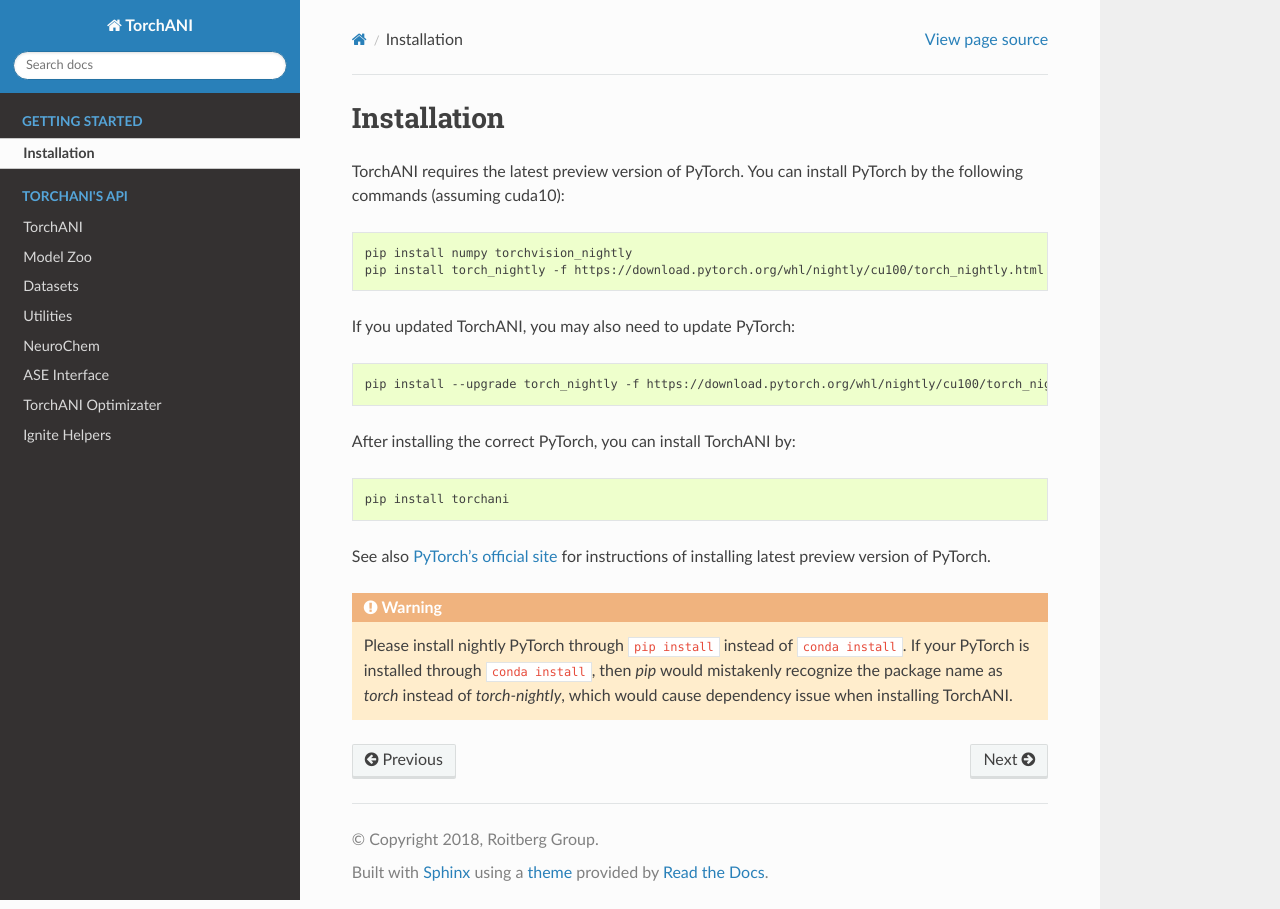
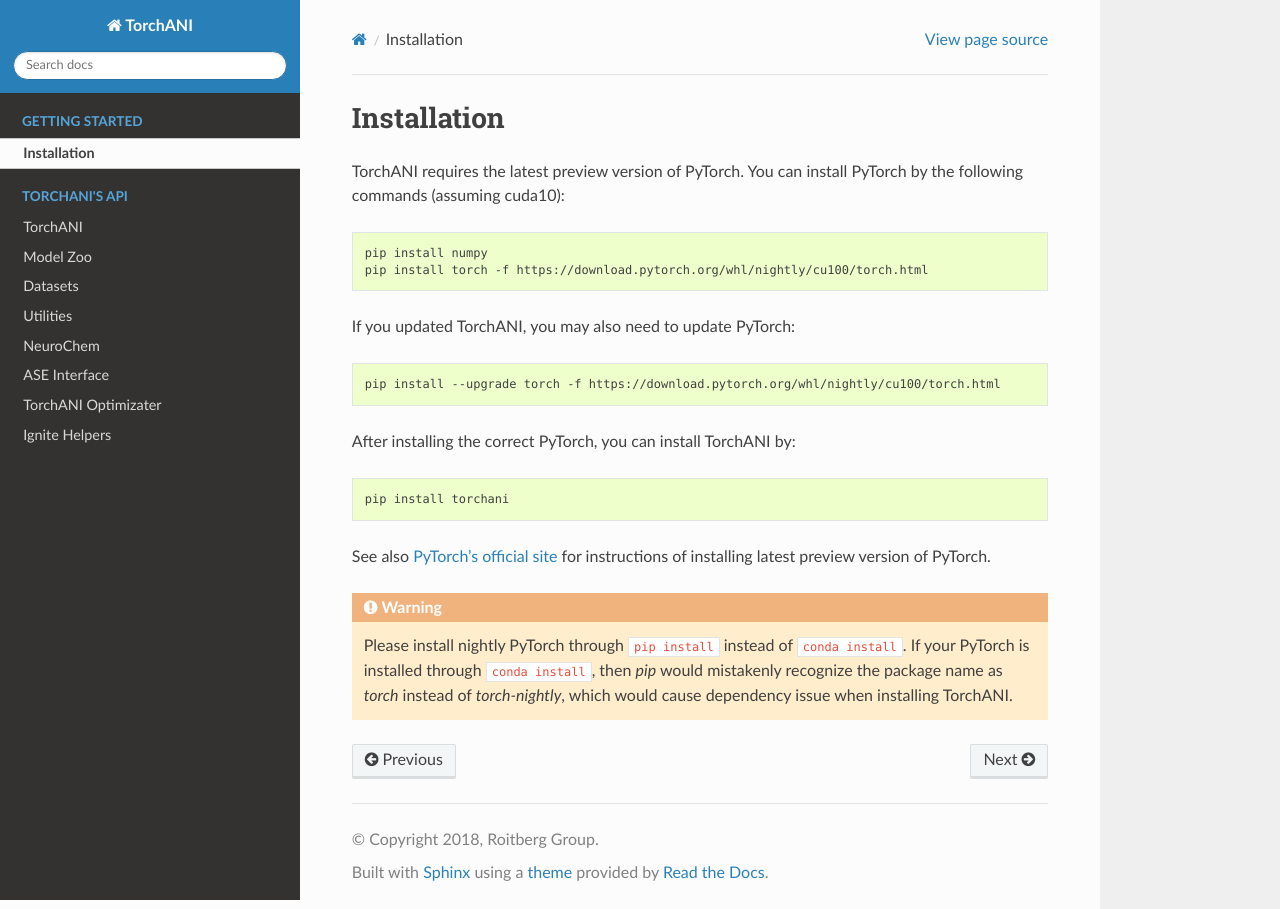
Before and after one commit to aiqm/torchani, a Sphinx documentation site: the page built from docs/start.rst, in a window 1280 px wide. Built offline with Sphinx 7.4.7 and the Read the Docs theme 2.0.0, drawn with Linux system fonts in a browser that asks for light colours; pages that are not in the unit, such as notebooks, are missing from menus; the version number could not be read and is left out.

Commit message:
Update start.rst

```diff
--- a/docs/start.rst
+++ b/docs/start.rst
@@ -5,14 +5,14 @@
 
 .. code-block:: bash
 
-    pip install numpy torchvision_nightly
-    pip install torch_nightly -f https://download.pytorch.org/whl/nightly/cu100/torch_nightly.html
+    pip install numpy
+    pip install torch -f https://download.pytorch.org/whl/nightly/cu100/torch.html
 
 If you updated TorchANI, you may also need to update PyTorch:
 
 .. code-block:: bash
 
-    pip install --upgrade torch_nightly -f https://download.pytorch.org/whl/nightly/cu100/torch_nightly.html
+    pip install --upgrade torch -f https://download.pytorch.org/whl/nightly/cu100/torch.html
 
 
 After installing the correct PyTorch, you can install TorchANI by:
```
